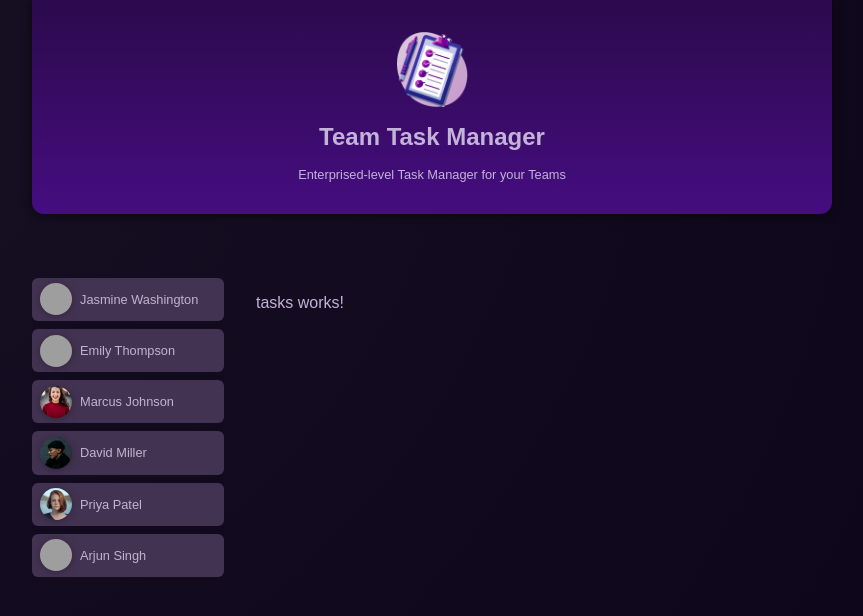
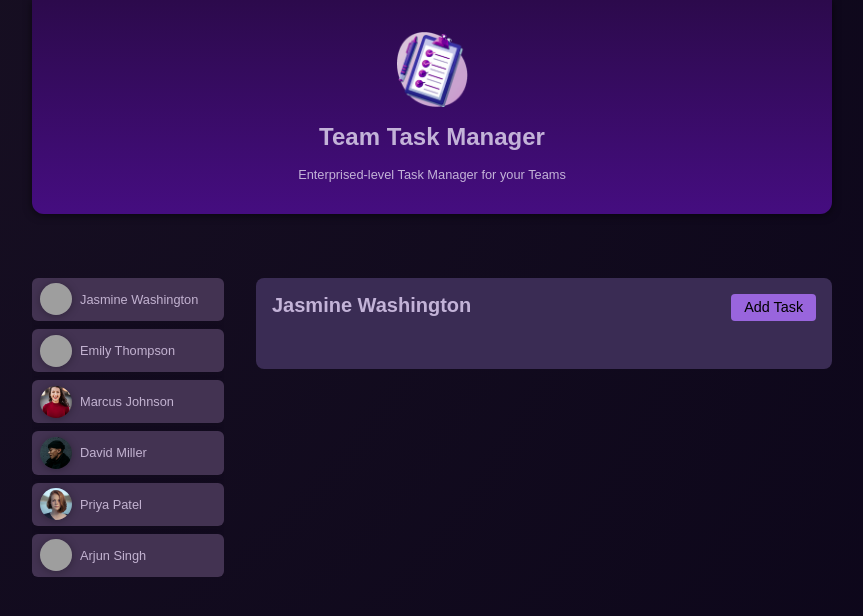
Before and after one commit to muruhh/Angular-team-task-manager, an Angular app: page / in a window 1280 px wide. Both pictures are taken after a click on the button "Jasmine Washington". Shown: the top 616 px of the page, without its empty margins (208-1071 px from the left). Built offline with nearby package versions, Linux system fonts and the light colour scheme; grey boxes are pictures that could not be loaded.

Commit message:
Adding css code to TasksComponent

```diff
--- a/src/app/app.component.html
+++ b/src/app/app.component.html
@@ -45,5 +45,9 @@
     </li>
   </ul>
 
-  <app-tasks />
+  @if(member){
+  <app-tasks [member]="member" />
+  } @else{
+  <h2>Select a member to display tasks!</h2>
+  }
 </main>
--- a/src/app/tasks/tasks.component.css
+++ b/src/app/tasks/tasks.component.css
@@ -0,0 +1,63 @@
+#tasks {
+  padding: 1rem;
+  border-radius: 8px;
+  max-height: 60vh;
+  overflow: auto;
+  background-color: #3a2c54;
+}
+
+header {
+  display: flex;
+  justify-content: space-between;
+  align-items: flex-start;
+  margin-bottom: 2rem;
+  gap: 1rem;
+}
+
+h2 {
+  margin: 0;
+  font-size: 0.9rem;
+  width: 60%;
+  text-wrap: balance;
+}
+
+menu {
+  margin: 0;
+  padding: 0;
+}
+
+menu button {
+  font: inherit;
+  cursor: pointer;
+  background-color: #9965dd;
+  border-radius: 4px;
+  border: none;
+  padding: 0.35rem 0.8rem;
+  font-size: 0.9rem;
+}
+
+menu button:hover,
+menu button:active {
+  background-color: #a565dd;
+}
+
+ul {
+  list-style: none;
+  margin: 1rem 0;
+  padding: 0;
+  display: flex;
+  flex-direction: column;
+  gap: 1rem;
+  max-height: 50vh;
+  overflow: auto;
+}
+
+@media (min-width: 768px) {
+  h2 {
+    font-size: 1.25rem;
+  }
+
+  menu {
+    width: auto;
+  }
+}
--- a/src/app/tasks/tasks.component.html
+++ b/src/app/tasks/tasks.component.html
@@ -1 +1,8 @@
-<p>tasks works!</p>
+<div id="tasks">
+  <header>
+    <h2>{{ member }}</h2>
+    <menu>
+      <button>Add Task</button>
+    </menu>
+  </header>
+</div>
--- a/src/app/tasks/tasks.component.ts
+++ b/src/app/tasks/tasks.component.ts
@@ -1,12 +1,12 @@
-import { Component } from '@angular/core';
+import { Component, Input } from '@angular/core';
 
 @Component({
   selector: 'app-tasks',
   standalone: true,
   imports: [],
   templateUrl: './tasks.component.html',
-  styleUrl: './tasks.component.css'
+  styleUrl: './tasks.component.css',
 })
 export class TasksComponent {
-
+  @Input({ required: true }) member!: string;
 }
```
